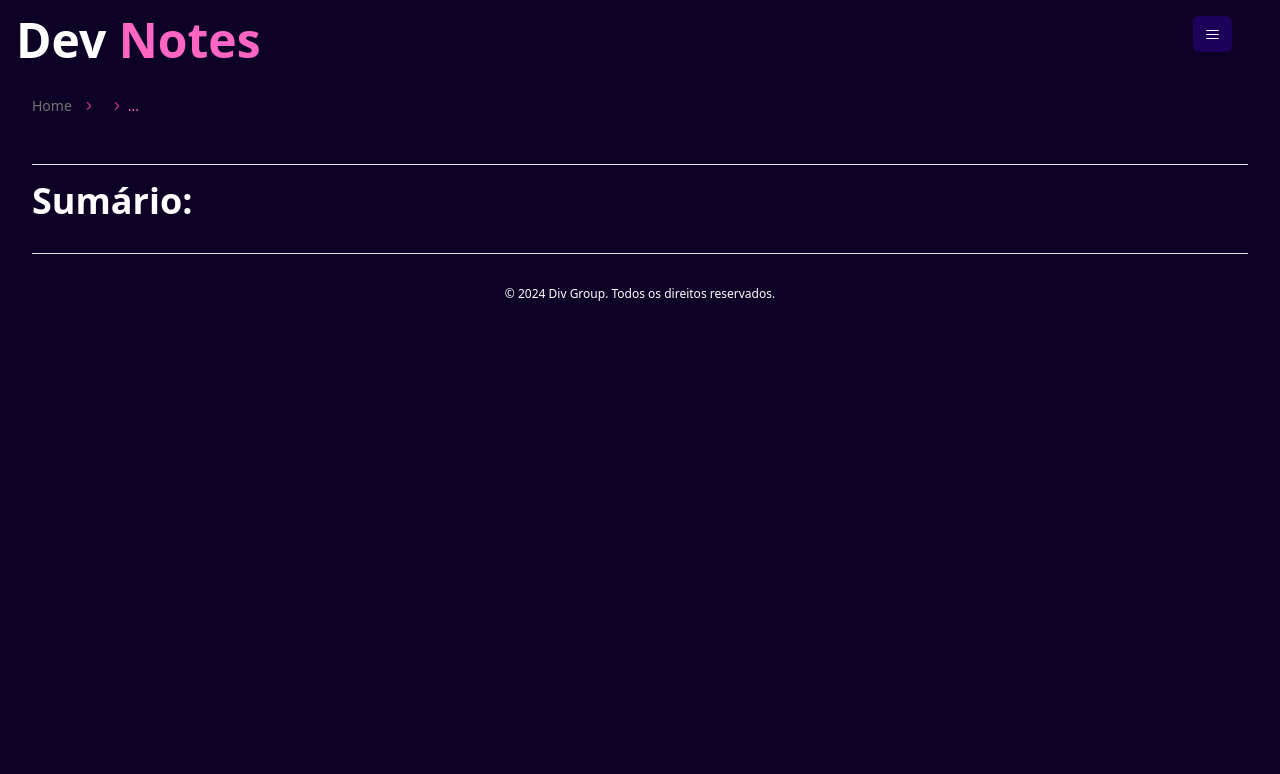
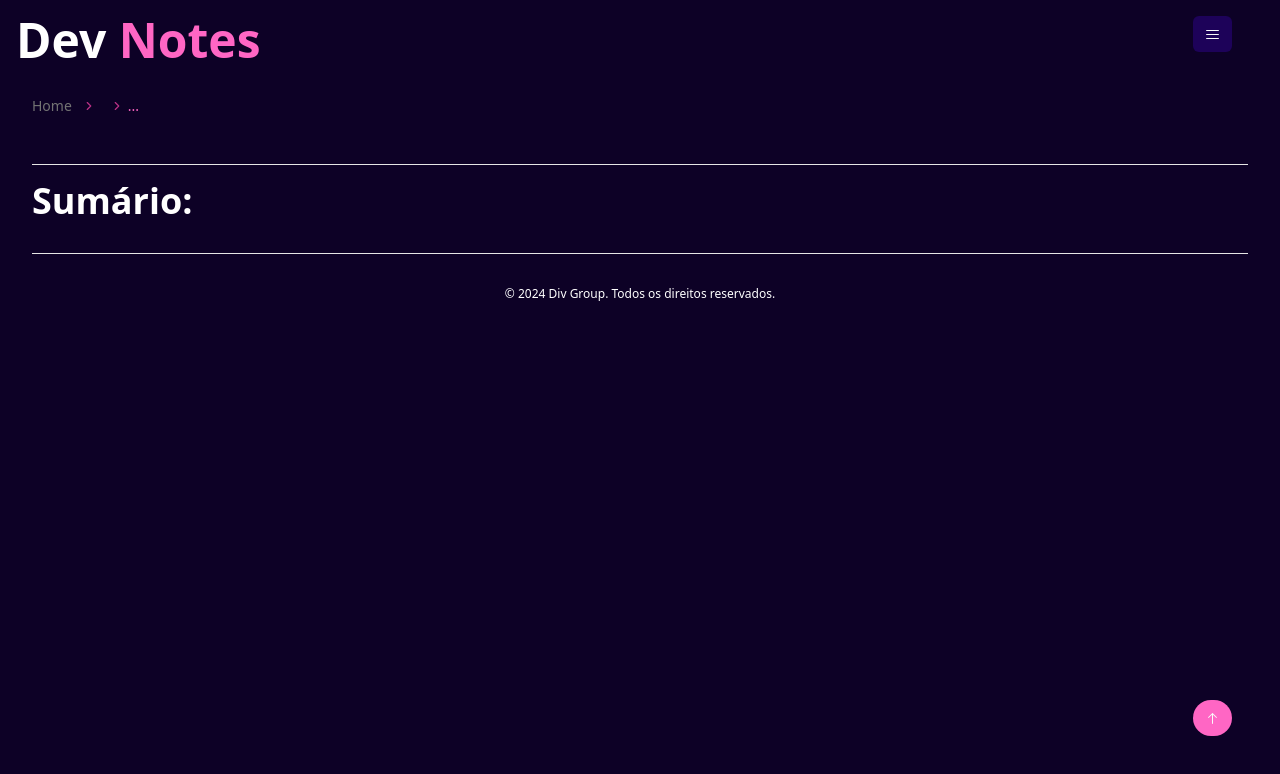
Before and after one commit to DianaMartine/dev-notes, a Next.js app: page /topics/1/1 in a window 1280 px wide. Shown: the top 774 px of the page. Built offline with nearby package versions, Linux system fonts and the light colour scheme.

Commit message:
feat: add content

```diff
--- a/app/topics/[slug]/[content]/page.tsx
+++ b/app/topics/[slug]/[content]/page.tsx
@@ -5,6 +5,8 @@ import IonLayout from "@/app/shared/components/ion-layout/ion-layout";
 import { IonPageInfo } from "@/app/shared/components/ion-page-info/ion-page-info";
 import { IonSummary } from "@/app/shared/components/ion-summary/ion-summary";
 import data from "@/app/shared/data/data.json";
+import { Button } from "@/components/ui/button";
+import { ArrowUpIcon } from "@radix-ui/react-icons";
 import { useParams } from "next/navigation";
 import { useState } from "react";
 
@@ -56,7 +58,7 @@ export default function Content() {
         description={currentContent.content.description}
       />
 
-      <div className="space-y-4">
+      <div className="space-y-4" id="top">
         <IonSummary
           title="Sumário:"
           items={(contentData?.content ?? []).map((item) => ({
@@ -80,13 +82,36 @@ export default function Content() {
                   slug: 'slug' in item ? (item.slug) : "",
                   resultLabel: 'resultLabel' in item ? (item.resultLabel as string) : "",
                   resultOptions: 'resultOptions' in item ? (item.resultOptions as { label: string; value: string; }[]) : [],
-                  note: 'note' in item ? (item.note as unknown as string) : "",
+                  note: 'note' in item ? (item.note as string) : "",
                 },
               ]}
             />
           ))
         }
       </div>
+
+      <Button
+        size="sm"
+        className="
+        rounded-full
+        bottom-16
+        right-4
+        sm:right-6
+        md:right-8
+        lg:right-12
+        bg-[#FF66C4]
+        hover:bg-[#BB3186]
+        hover:outline
+        hover:outline-[1px]
+        hover:outline-white
+        absolute
+        "
+        onClick={() => {
+          document.getElementById("top")?.scrollIntoView({ behavior: "smooth" });
+        }}
+      >
+        <ArrowUpIcon />
+      </Button>
     </IonLayout>
   );
 }
```
